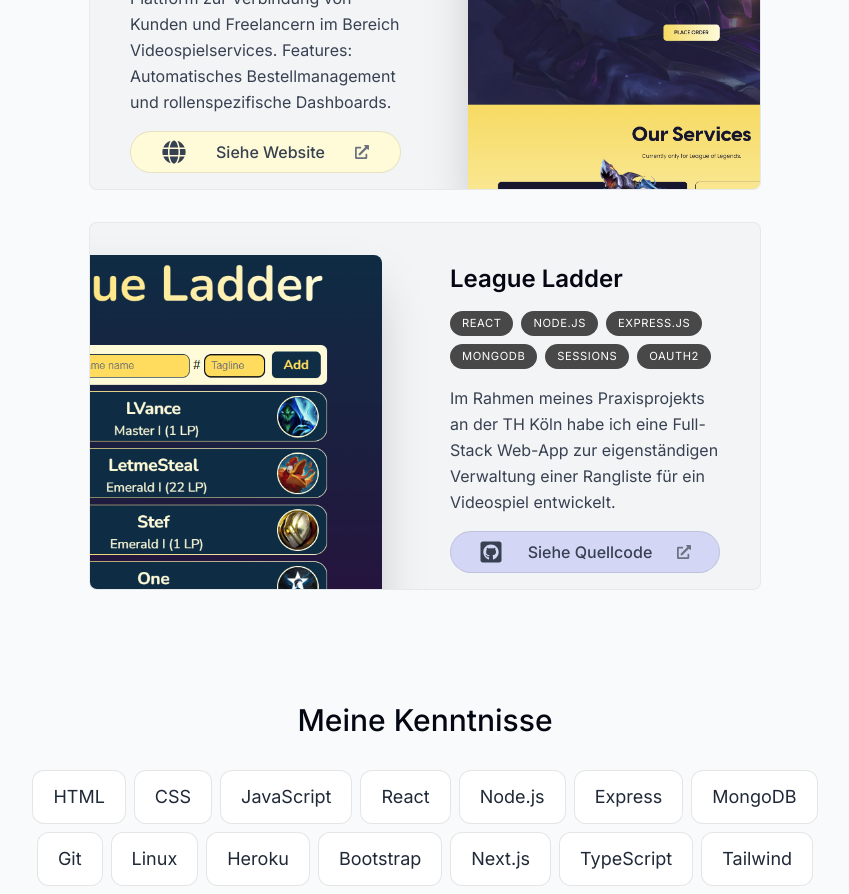
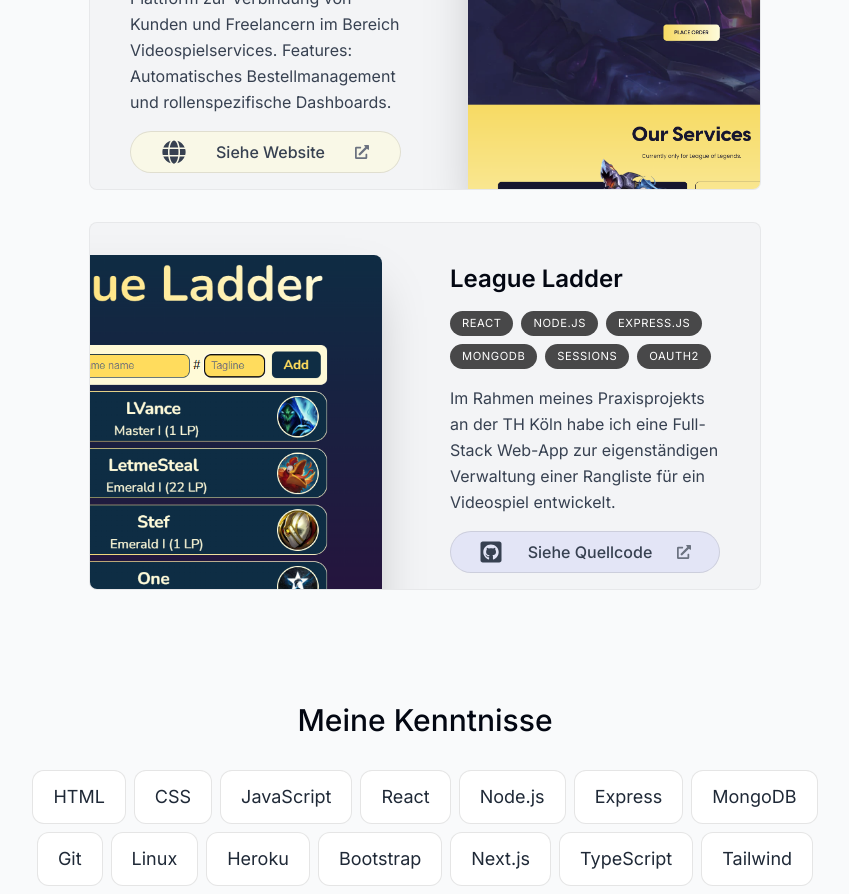
Before and after one commit to Dallair220/personal-website, a Next.js app: page / in a window 1280 px wide. Shown: the part 1260-2154 px from the top of the page, without its empty margins (215-1064 px from the left). Built offline with nearby package versions, Linux system fonts and the light colour scheme.

Commit message:
Lower opacity on links in Project component

```diff
--- a/components/project.tsx
+++ b/components/project.tsx
@@ -52,7 +52,7 @@
             <a
               href={github}
               target='_blank'
-              className='bg-[#5865F2] bg-opacity-20 px-4 py-2 text-gray-700 flex items-center justify-around rounded-full focus:scale-110 hover:scale-110 hover:text-gray-950 active:scale-105 transition cursor-pointer border border-black/10'
+              className='bg-[#5865F2] bg-opacity-10 px-4 py-2 text-gray-700 flex items-center justify-around rounded-full focus:scale-110 hover:scale-110 hover:text-gray-950 active:scale-105 transition cursor-pointer border border-black/10'
             >
               <div className='text-2xl'>
                 <FaGithubSquare />
@@ -66,7 +66,7 @@
             <a
               href={link}
               target='_blank'
-              className='bg-[#FFFBD8] px-4 py-2 text-gray-700 flex items-center justify-around rounded-full focus:scale-110 hover:scale-110 hover:text-gray-950 active:scale-105 transition cursor-pointer border border-black/10'
+              className='bg-[#FFFBD8] bg-opacity-50 px-4 py-2 text-gray-700 flex items-center justify-around rounded-full focus:scale-110 hover:scale-110 hover:text-gray-950 active:scale-105 transition cursor-pointer border border-black/10'
             >
               <div className='text-2xl'>
                 <FaGlobe />
```
